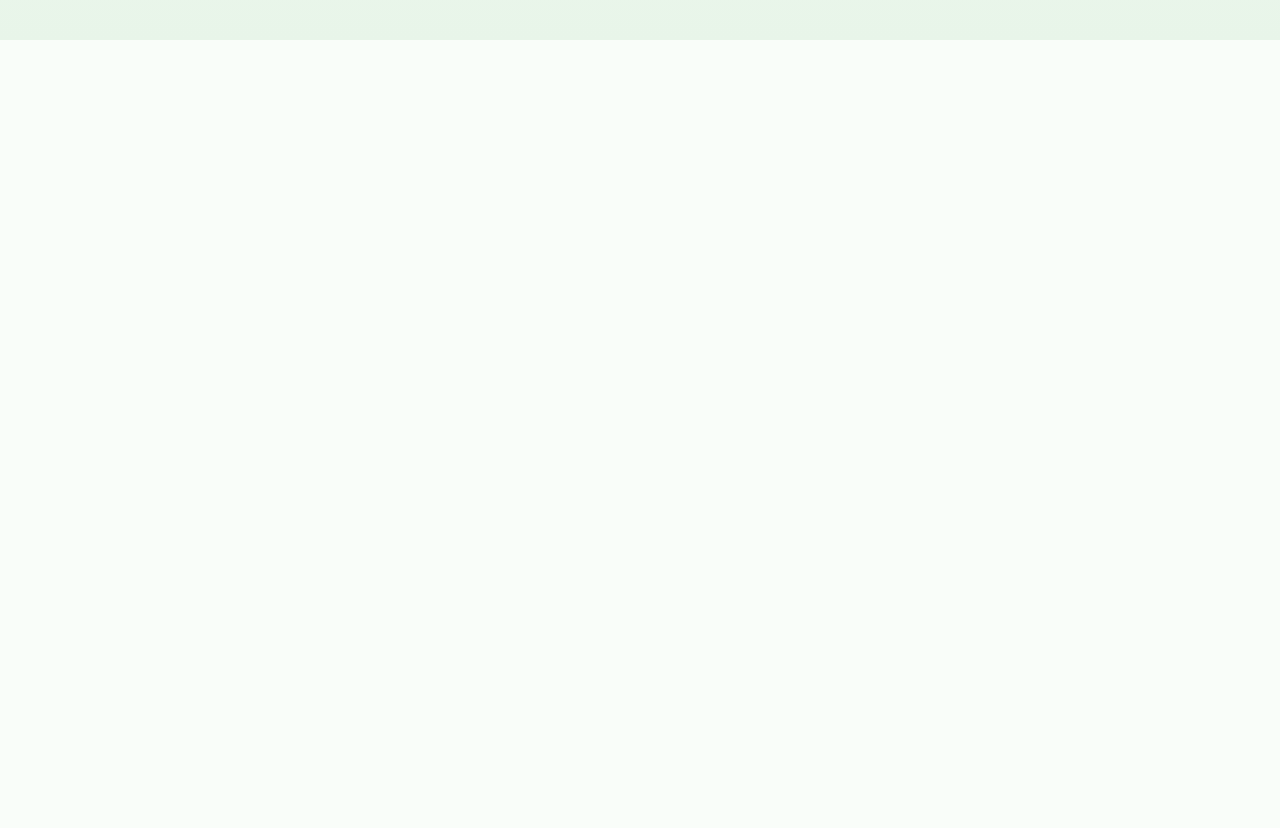
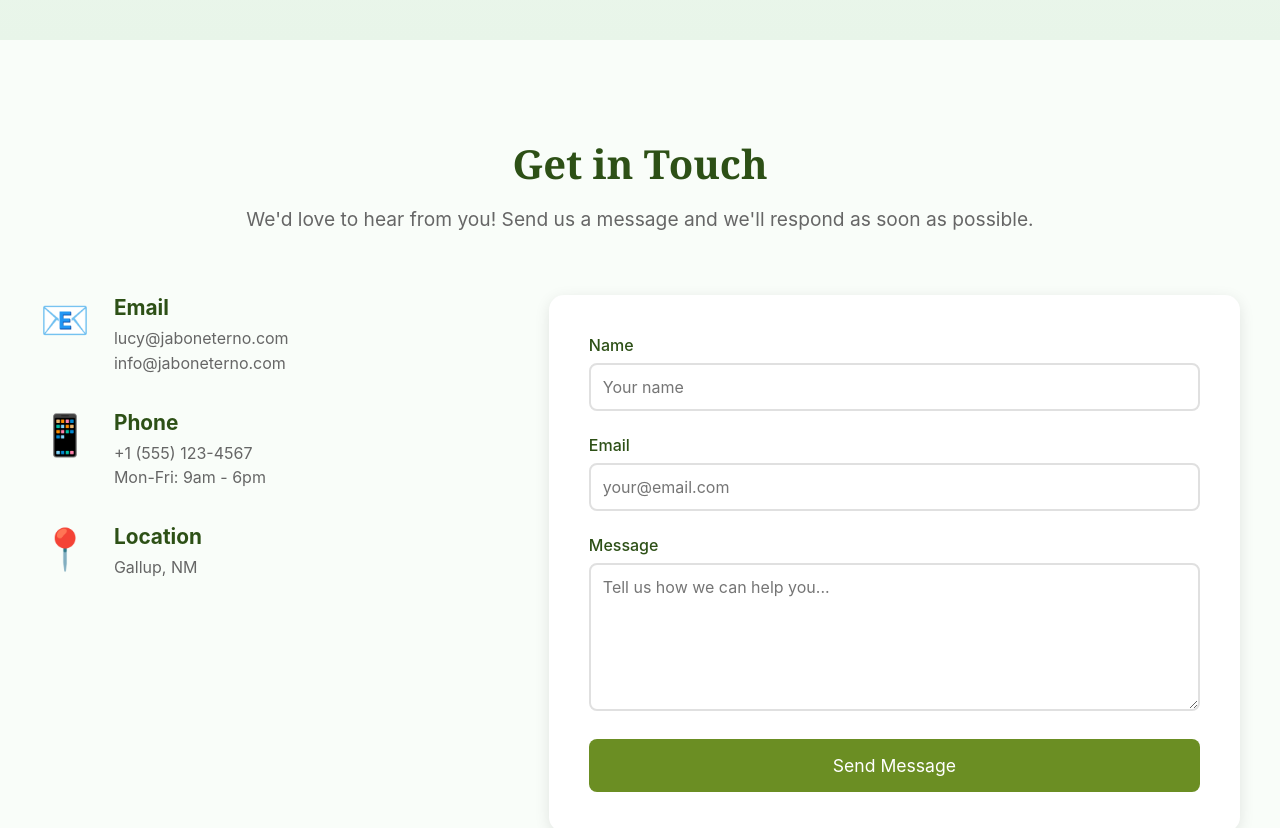
Before and after one commit to esmerarre/front-end-eterno-soaps, a React (Vite) app: page / in a window 1280 px wide. Shown: the part 1640-2468 px from the top of the page. Built offline with nearby package versions, Linux system fonts and the light colour scheme.

Commit message:
contact us form completed and message button working to send message

```diff
--- a/src/components/Header.tsx
+++ b/src/components/Header.tsx
@@ -24,7 +24,6 @@ const Header = () => {
                     </button>
                     <button className="nav-link">
                         <img
-
                         src={shoppingbag}
                         alt="Shopping Bag Icon"
                         className="checkout-btn-icon"
@@ -32,7 +31,6 @@ const Header = () => {
                     </button>
                 </nav>
             </div>
-
         </header>
 
     );
--- a/src/pages/ContactUs.css
+++ b/src/pages/ContactUs.css
@@ -7,6 +7,7 @@
 .contact-container {
   max-width: 1200px;
   margin: 0 auto;
+
 }
 
 .contact-header {
@@ -39,6 +40,7 @@
   gap: 2rem;
 }
 
+
 .info-item {
   display: flex;
   gap: 1.5rem;
@@ -59,71 +61,6 @@
 .info-item p {
   color: #666;
   margin: 0.3rem 0;
-}
-
-.social-links {
-  margin-top: 1rem;
-}
-
-.social-links h3 {
-  font-size: 1.3rem;
-  color: #2d5016;
-  margin-bottom: 1rem;
-}
-
-.social-icons {
-  display: flex;
-  gap: 1rem;
-}
-
-.social-icon {
-  font-size: 2rem;
-  text-decoration: none;
-  transition: transform 0.3s ease;
-}
-
-.social-icon:hover {
-  transform: scale(1.2);
-}
-
-.contact-form {
-  background: white;
-  padding: 2.5rem;
-  border-radius: 15px;
-  box-shadow: 0 4px 15px rgba(0, 0, 0, 0.1);
-}
-
-.form-group {
-  margin-bottom: 1.5rem;
-}
-
-.form-group label {
-  display: block;
-  color: #2d5016;
-  font-size: 1rem;
-  margin-bottom: 0.5rem;
-  font-weight: 500;
-}
-
-.form-group input,
-.form-group textarea {
-  width: 100%;
-  padding: 0.75rem;
-  border: 2px solid #e0e0e0;
-  border-radius: 8px;
-  font-size: 1rem;
-  font-family: inherit;
-  transition: border-color 0.3s ease;
-}
-
-.form-group input:focus,
-.form-group textarea:focus {
-  outline: none;
-  border-color: #6b8e23;
-}
-
-.form-group textarea {
-  resize: vertical;
 }
 
 .btn-submit {
--- a/src/pages/ContactUs.tsx
+++ b/src/pages/ContactUs.tsx
@@ -1,12 +1,59 @@
 import "./ContactUs.css";
+import ContactUsForm from './ContactUsForm';
 
-export default function ContactUs() {
-  return (
-    <section id="contact" className="contact-us">
+const ContactUs = () => {
+    return (
+      <section className="contact-us">
+        <div className="contact-container">
+            <div className="contact-header">
+            <h2 className="contact-title">Get in Touch</h2>
+            <p className="contact-subtitle">
+              We'd love to hear from you! Send us a message and we'll respond as soon as possible.
+              </p>
+          </div>
 
-    </section>
-  );
-}
+
+        <div className="contact-content">
+          {/* LEFT COLUMN */}
+          <div className="contact-info">
+            <div className="info-item">
+              <div className="info-icon">📧</div>
+              <div>
+                <h3>Email</h3>
+                <p>lucy@jaboneterno.com</p>
+                <p>info@jaboneterno.com</p>
+              </div>
+            </div>
+
+            <div className="info-item">
+              <div className="info-icon">📱</div>
+              <div>
+                <h3>Phone</h3>
+                <p>+1 (555) 123-4567</p>
+                <p>Mon-Fri: 9am - 6pm</p>
+              </div>
+            </div>
+
+            <div className="info-item">
+              <div className="info-icon">📍</div>
+              <div>
+                <h3>Location</h3>
+                <p>Gallup, NM</p>
+              </div>
+            </div>
+
+            </div>
+            {/* RIGHT COLUMN */}
+              <ContactUsForm/>
+          </div>
+        </div>
+      </section>
+
+    );
+
+  };
+export default ContactUs;
+
 {/* <div className="contact-container">
         <h2 className="contact-title">Contact Us</h2>
 
--- /dev/null
+++ b/src/pages/ContactUsForm.css
@@ -0,0 +1,39 @@
+.contact-form {
+  background: white;
+  padding: 2.5rem;
+  border-radius: 15px;
+  box-shadow: 0 4px 15px rgba(0, 0, 0, 0.1);
+}
+
+.form-container {
+  margin-bottom: 1.5rem;
+}
+
+.form-container label {
+  display: block;
+  color: #2d5016;
+  font-size: 1rem;
+  margin-bottom: 0.5rem;
+  font-weight: 500;
+}
+
+.form-container input,
+.form-container textarea {
+  width: 100%;
+  padding: 0.75rem;
+  border: 2px solid #e0e0e0;
+  border-radius: 8px;
+  font-size: 1rem;
+  font-family: inherit;
+  transition: border-color 0.3s ease;
+}
+
+.form-container input:focus,
+.form-container textarea:focus {
+  outline: none;
+  border-color: #6b8e23;
+}
+
+.form-group textarea {
+  resize: vertical;
+}
--- /dev/null
+++ b/src/pages/ContactUsForm.tsx
@@ -0,0 +1,143 @@
+import "./ContactUsForm.css";
+import { useState } from "react";
+
+type FormData = {
+  name: string;
+  email: string;
+  message: string;
+};
+
+const ContactUsForm = () => {
+  const [formData, setFormData] = useState<FormData>({
+    name: "",
+    email: "",
+    message: "",
+  });
+
+  const handleChange = (
+    e: React.ChangeEvent<HTMLInputElement | HTMLTextAreaElement>
+  ) => {
+    const { name, value } = e.target;
+
+    setFormData((prev) => ({
+      ...prev,
+      [name]: value,
+    }));
+  };
+
+  const handleSubmit = async (e: React.FormEvent<HTMLFormElement>) => {
+    e.preventDefault();
+
+    try {
+      const response = await fetch("http://localhost:8000/contact/", { // ✅ match FastAPI route
+        method: "POST",
+        headers: {
+          "Content-Type": "application/json",
+        },
+        body: JSON.stringify(formData),
+      });
+
+      if (!response.ok) {
+        throw new Error("Failed to send message");
+      }
+
+      alert("Message sent!");
+      setFormData({ name: "", email: "", message: "" });
+    } catch (error) {
+      console.error(error);
+      alert("Something went wrong. Please try again.");
+    }
+  };
+
+  return (
+    <form className="contact-form" onSubmit={handleSubmit}>
+      <div className="form-container">
+        <label htmlFor="name">Name</label>
+        <input
+          type="text"
+          id="name"
+          name="name"
+          value={formData.name}
+          onChange={handleChange}
+          required
+          placeholder="Your name"
+        />
+      </div>
+
+      <div className="form-container">
+        <label htmlFor="email">Email</label>
+        <input
+          type="email"
+          id="email"
+          name="email"
+          value={formData.email}
+          onChange={handleChange}
+          required
+          placeholder="your@email.com"
+        />
+      </div>
+
+      <div className="form-container">
+        <label htmlFor="message">Message</label>
+        <textarea
+          id="message"
+          name="message"
+          value={formData.message}
+          onChange={handleChange}
+          placeholder="Tell us how we can help you..."
+          rows={6}
+          required
+        ></textarea>
+      </div>
+
+      <button type="submit" className="btn-submit">Send Message</button>
+    </form>
+  );
+};
+
+export default ContactUsForm;
+
+
+
+  //           <form className="contact-form" onSubmit={handleSubmit}>
+//             <div className="form-group">
+//               <label htmlFor="name">Name</label>
+//               <input
+//                 type="text"
+//                 id="name"
+//                 name="name"
+//                 value={formData.name}
+//                 onChange={handleChange}
+//                 required
+//                 placeholder="Your name"
+//               />
+//             </div>
+
+//             <div className="form-group">
+//               <label htmlFor="email">Email</label>
+//               <input
+//                 type="email"
+//                 id="email"
+//                 name="email"
+//                 value={formData.email}
+//                 onChange={handleChange}
+//                 required
+//                 placeholder="your@email.com"
+//               />
+//             </div>
+
+//             <div className="form-group">
+//               <label htmlFor="message">Message</label>
+//               <textarea
+//                 id="message"
+//                 name="message"
+//                 value={formData.message}
+//                 onChange={handleChange}
+//                 required
+//                 rows={6}
+//                 placeholder="Tell us how we can help you..."
+//               ></textarea>
+//             </div>
+
+//             <button type="submit" className="btn-submit">Send Message</button>
+//           </form>
```
